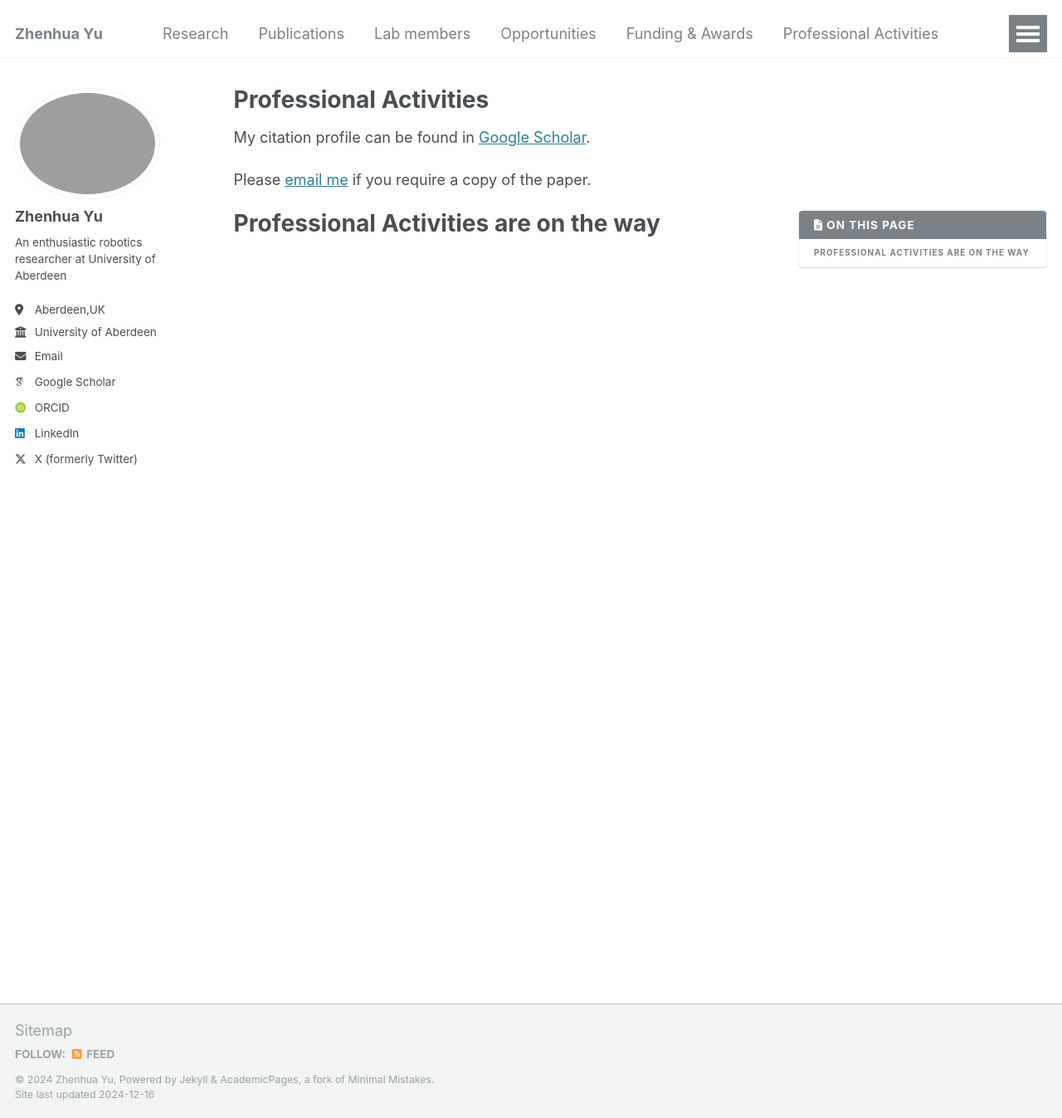
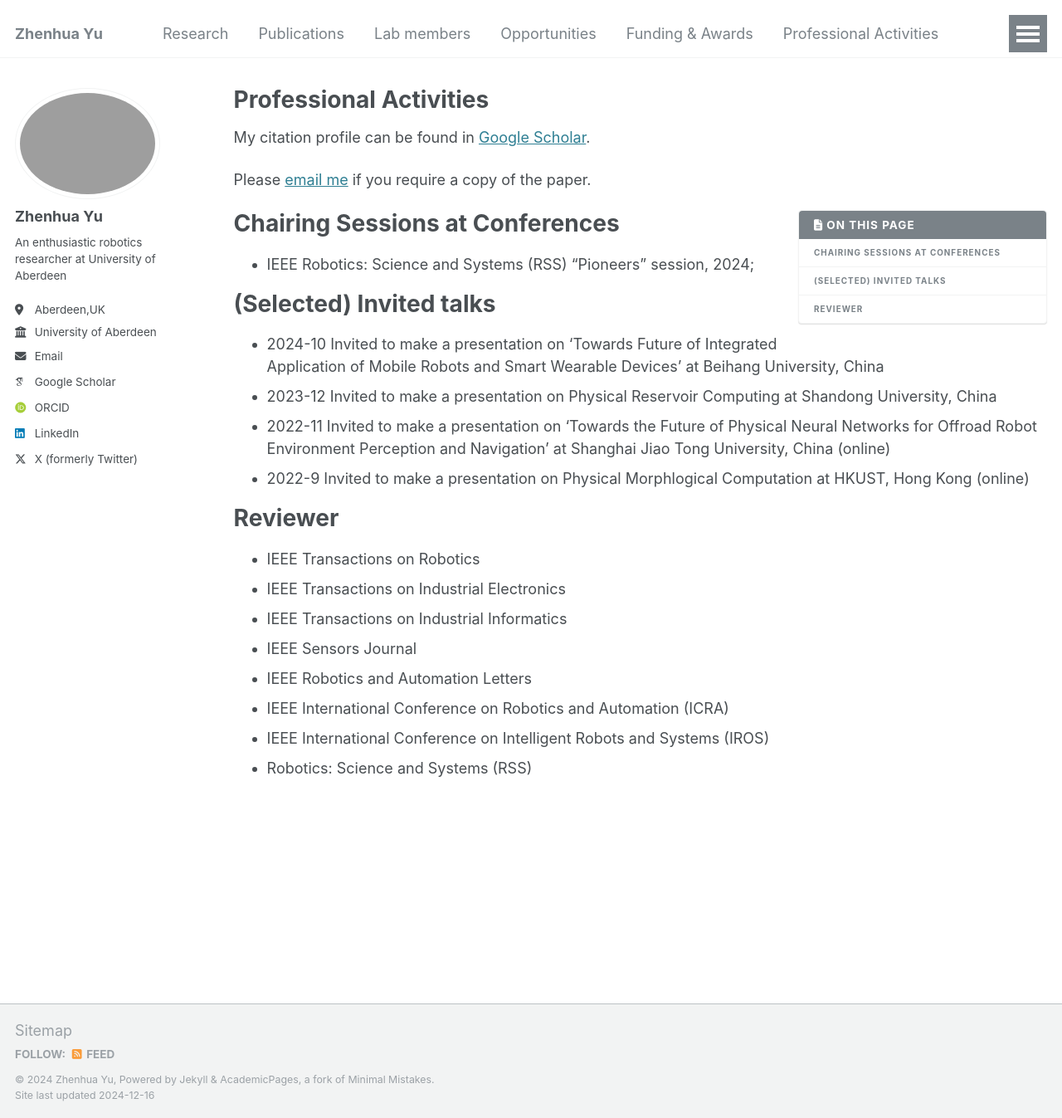
Before and after one commit to DrZhenhuaYu/DrZhenhuaYu.github.io, a Jekyll site: the page built from _pages/ProfessionalActivities.md, in a window 1280 px wide and 1347 px high. Shown: the whole window at 83% size. Built offline with Jekyll 4.4.1, drawn with Linux system fonts in a browser that asks for light colours; some web fonts are replaced.

Commit message:
Update ProfessionalActivities.md

```diff
--- a/_pages/ProfessionalActivities.md
+++ b/_pages/ProfessionalActivities.md
@@ -16,4 +16,22 @@ Please [email me](mailto:zhenhua.yu@abdn.ac.uk) if you require a copy of the pap
 
 <!-- # Preprint -->
 
-# Professional Activities are on the way
+# Chairing Sessions at Conferences
+* IEEE Robotics: Science and Systems (RSS) "Pioneers" session, 2024;
+
+# (Selected) Invited talks
+<!--* Intelligent Robotics Lab, University of Birmingham, 2021 (Online) [video recording](https://www.youtube.com/watch?v=6y_t1On2M_c&t=121s)-->
+* 2024-10  Invited to make a presentation on 'Towards Future of Integrated Application of Mobile Robots and Smart Wearable Devices' at Beihang University, China
+* 2023-12  Invited to make a presentation on Physical  Reservoir Computing at Shandong University, China
+* 2022-11  Invited to make a presentation on ‘Towards the Future of Physical Neural Networks for Offroad Robot Environment Perception and Navigation’ at Shanghai Jiao Tong University, China (online)
+* 2022-9  Invited to make a presentation on Physical  Morphlogical Computation at HKUST, Hong Kong (online)
+
+# Reviewer
+* IEEE Transactions on Robotics
+* IEEE Transactions on Industrial Electronics
+* IEEE Transactions on Industrial Informatics
+* IEEE Sensors Journal
+* IEEE Robotics and Automation Letters
+* IEEE International Conference on Robotics and Automation (ICRA)
+* IEEE International Conference on Intelligent Robots and Systems (IROS)
+* Robotics: Science and Systems (RSS)
```
